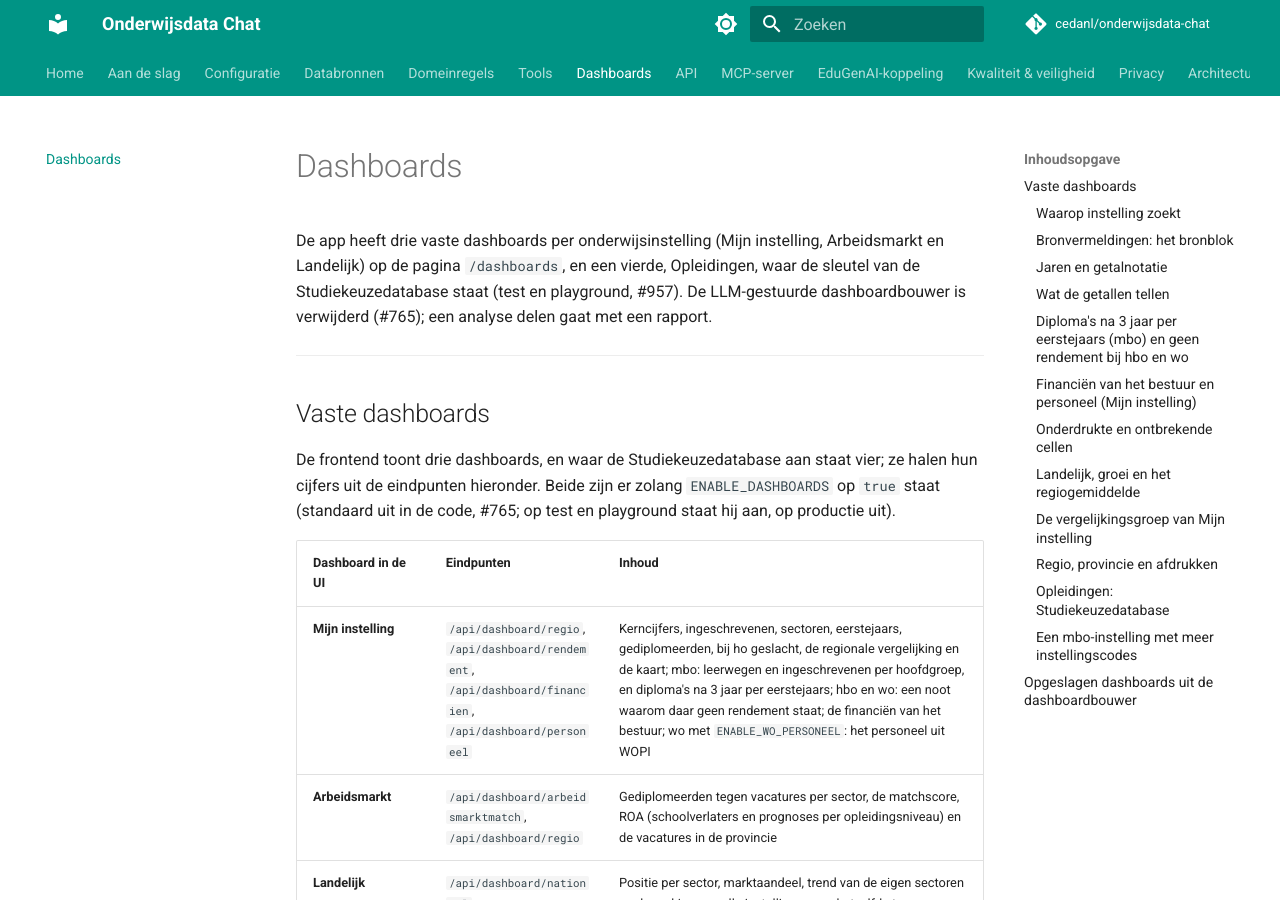
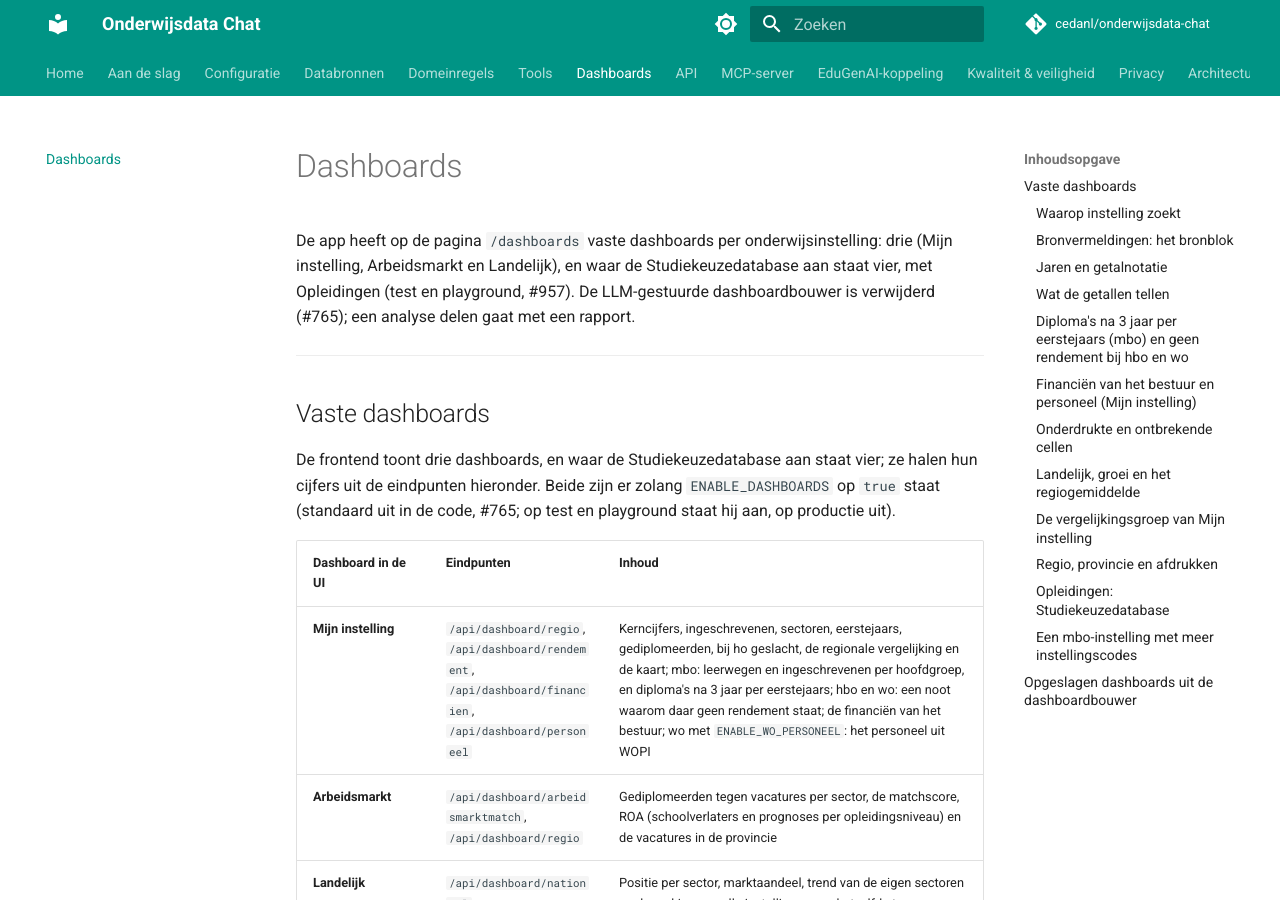
Before and after one commit to cedanl/onderwijsdata-chat, an MkDocs documentation site: the page built from docs/dashboards.md, in a window 1280 px wide and 900 px high. Built offline with MkDocs 1.6.1 and Material for MkDocs 9.7.7, drawn with Linux system fonts in a browser that asks for light colours; comment, search, counter and statistics services are not loaded.

Commit message:
docs: vier vaste dashboards waar de Studiekeuzedatabase aan staat
De inleiding van docs/dashboards.md en de functielijst in docs/index.md noemden nog drie vaste dashboards. Met de
Studiekeuzedatabase komt Opleidingen er als vierde bij, zoals docs/dashboards.md verderop en
docs/configuratie/index.md al zeggen.

Refs surf-internal/npuls/ceda/onderwijsdata-chat#980

Co-Authored-By: Claude Opus 5.5 <noreply@anthropic.com>
Claude-Session: https://claude.ai/code/session_01Q6io2Pb3ir2949QPhszLrz

```diff
--- a/docs/dashboards.md
+++ b/docs/dashboards.md
@@ -1,7 +1,7 @@
 # Dashboards
 
-De app heeft drie vaste dashboards per onderwijsinstelling (Mijn instelling, Arbeidsmarkt en Landelijk) op de pagina
-`/dashboards`, en een vierde, Opleidingen, waar de sleutel van de Studiekeuzedatabase staat (test en playground, #957). De LLM-gestuurde dashboardbouwer is verwijderd (#765); een analyse delen gaat met een rapport.
+De app heeft op de pagina `/dashboards` vaste dashboards per onderwijsinstelling: drie (Mijn instelling, Arbeidsmarkt
+en Landelijk), en waar de Studiekeuzedatabase aan staat vier, met Opleidingen (test en playground, #957). De LLM-gestuurde dashboardbouwer is verwijderd (#765); een analyse delen gaat met een rapport.
 
 ---
 
```
Also changed, not shown: docs/index.md (+1 -1 lines).
